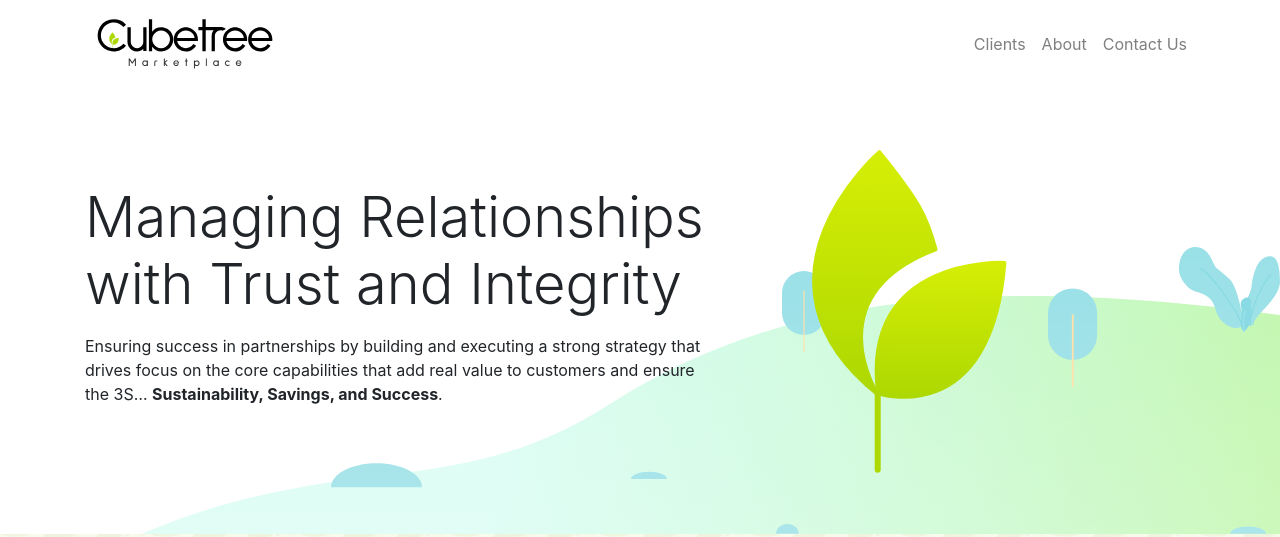
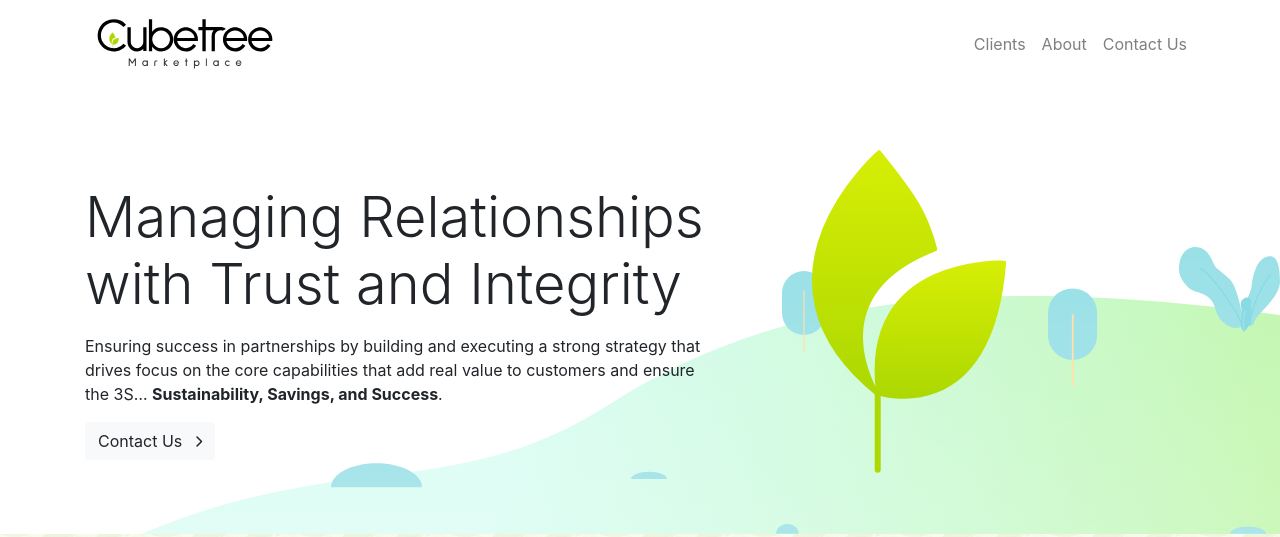
Before and after one commit to cubetreemarketplace/cubetree-marketplace, a Jekyll site: the page built from index.html, in a window 1280 px wide and 900 px high. Shown: the top 537 px of the window. Built offline with Jekyll 4.4.1, drawn with Linux system fonts in a browser that asks for light colours; nearby versions of some CDN libraries.

Commit message:
Update Home Page “hero”

```diff
--- a/_data/hero.yml
+++ b/_data/hero.yml
@@ -6,8 +6,8 @@ subheading: >-
   and ensure the 3S... **Sustainability, Savings, and Success**.
 button:
   href: '#contact'
-  label: Learn More
-  visibility: false
+  label: Contact Us
+  visibility: true
 image:
   alt: Cubetree icon
   src: ./../assets/uploads/cubetreeIcon.svg
```
